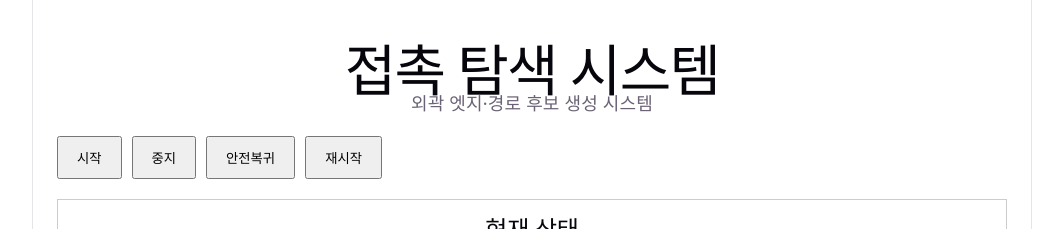
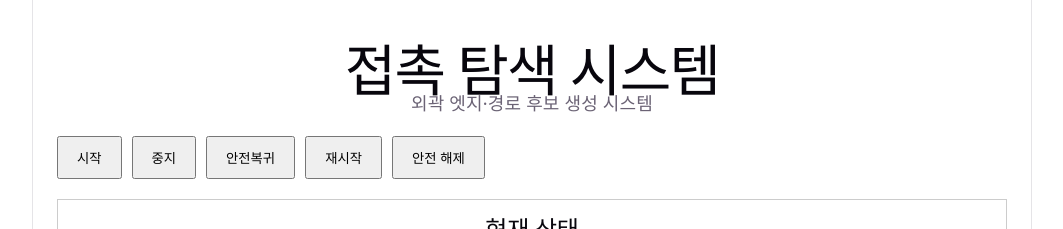
Before and after one commit to yujh5537/rokey_cobot1_Weld-Made, a React (Vite) app in the folder frontend/: page / in a window 1280 px wide. Shown: the top 229 px of the page, without its empty margins (108-1171 px from the left). Built offline with nearby package versions, Linux system fonts and the light colour scheme; no server answers.

Commit message:
[T41 UI] TR-05 안전 해제 버튼 추가

```diff
--- a/frontend/src/App.jsx
+++ b/frontend/src/App.jsx
@@ -62,6 +62,9 @@ function getCommandLabel(commandTopic) {
 
     case 'cmd/scan/resume':
       return '재시작'
+
+    case 'cmd/safety/reset':
+      return '안전 해제'
 
     default:
       return commandTopic ?? '-'
@@ -461,6 +464,52 @@ function App() {
   }
 
 
+  async function handleSafetyReset() {
+    try {
+      const response = await fetch(
+        '/commands/safety/reset',
+        {
+          method: 'POST',
+          headers: {
+            'Content-Type': 'application/json',
+          },
+          body: JSON.stringify({
+            payload: {},
+          }),
+        }
+      )
+
+      const result = await response.json()
+
+      if (!response.ok) {
+        throw new Error(
+          `HTTP ${response.status}`
+        )
+      }
+
+      console.log(
+        '[COMMAND]',
+        'safety/reset',
+        result
+      )
+
+      addLog(
+        `안전 해제 명령 전송: ${result.status}`
+      )
+
+    } catch (error) {
+      console.error(
+        '[COMMAND] safety/reset error:',
+        error
+      )
+
+      addLog(
+        '안전 해제 명령 전송 실패'
+      )
+    }
+  }
+
+
   // =========================
   // FastAPI WebSocket
   // =========================
@@ -1694,6 +1743,10 @@ function App() {
           재시작
         </button>
 
+        <button onClick={handleSafetyReset}>
+          안전 해제
+        </button>
+
       </section>
 
 
```
